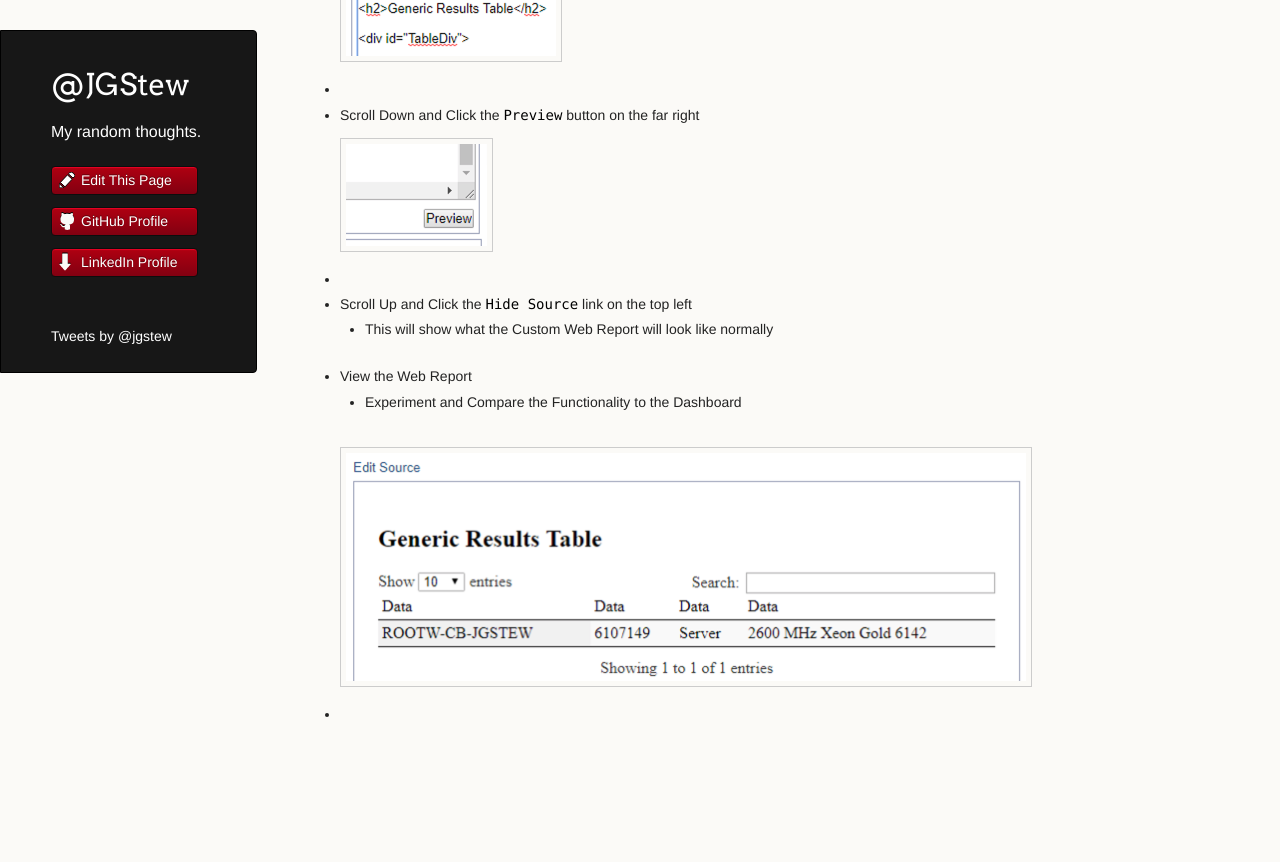
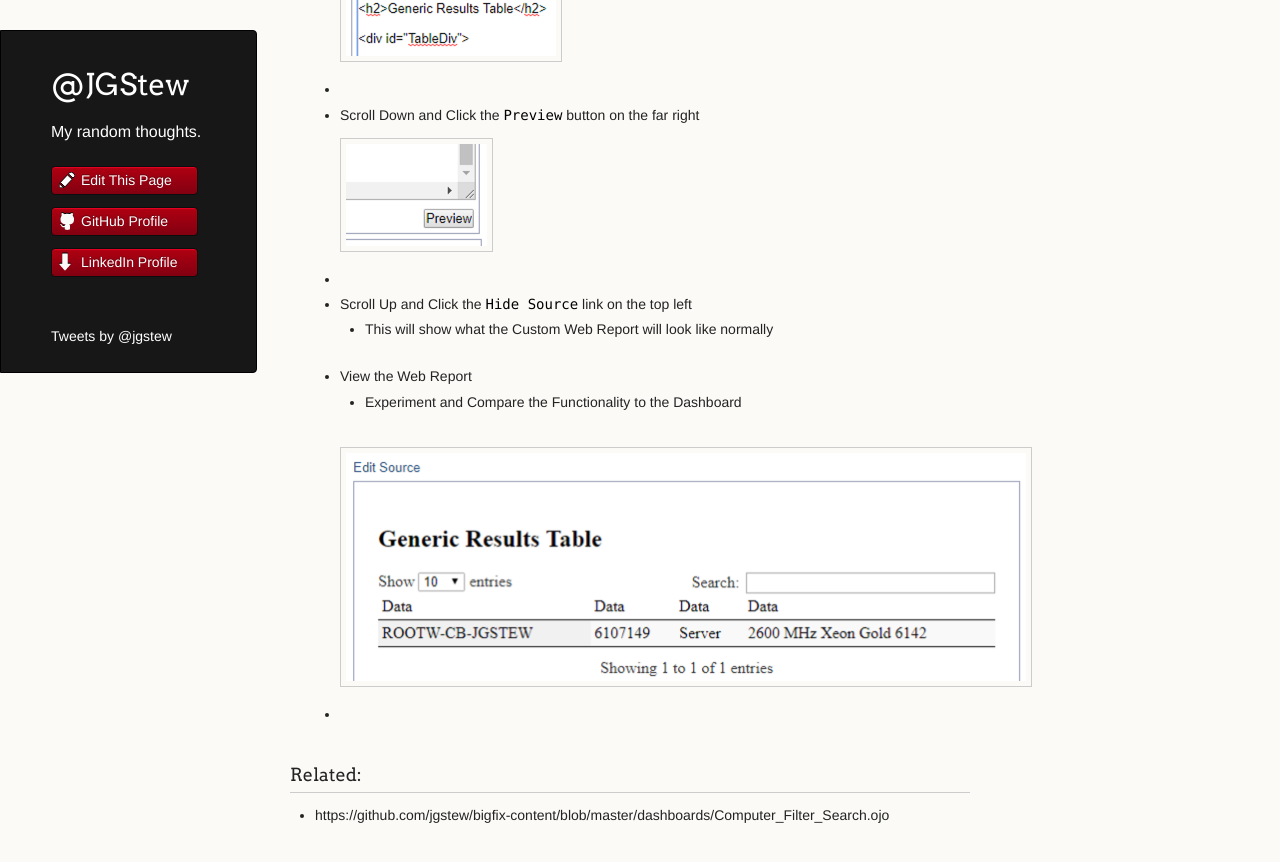
Before and after one commit to jgstew/jgstew.github.io, a Jekyll site: the page built from _posts/2018-10-30-Edit-DataTables-Console-Dashboard.md, in a window 1280 px wide and 900 px high, scrolled down 3705 px. Shown: the top 862 px of the window. Built offline with Jekyll 4.4.1, drawn with Linux system fonts in a browser that asks for light colours; nearby versions of some CDN libraries; comment, search, counter and statistics services are not loaded; before the commit the page ends 4504 px from its top, so only the background shows below that.

Commit message:
Update 2018-10-30-Edit-DataTables-Console-Dashboard.md

```diff
--- a/_posts/2018-10-30-Edit-DataTables-Console-Dashboard.md
+++ b/_posts/2018-10-30-Edit-DataTables-Console-Dashboard.md
@@ -59,3 +59,7 @@
     * View the Web Report
         * Experiment and Compare the Functionality to the Dashboard
     * ![View Web Report](/images/BigFix/Dashboards/WebReportsCustomView.png)
+
+### Related:
+
+* https://github.com/jgstew/bigfix-content/blob/master/dashboards/Computer_Filter_Search.ojo
```
